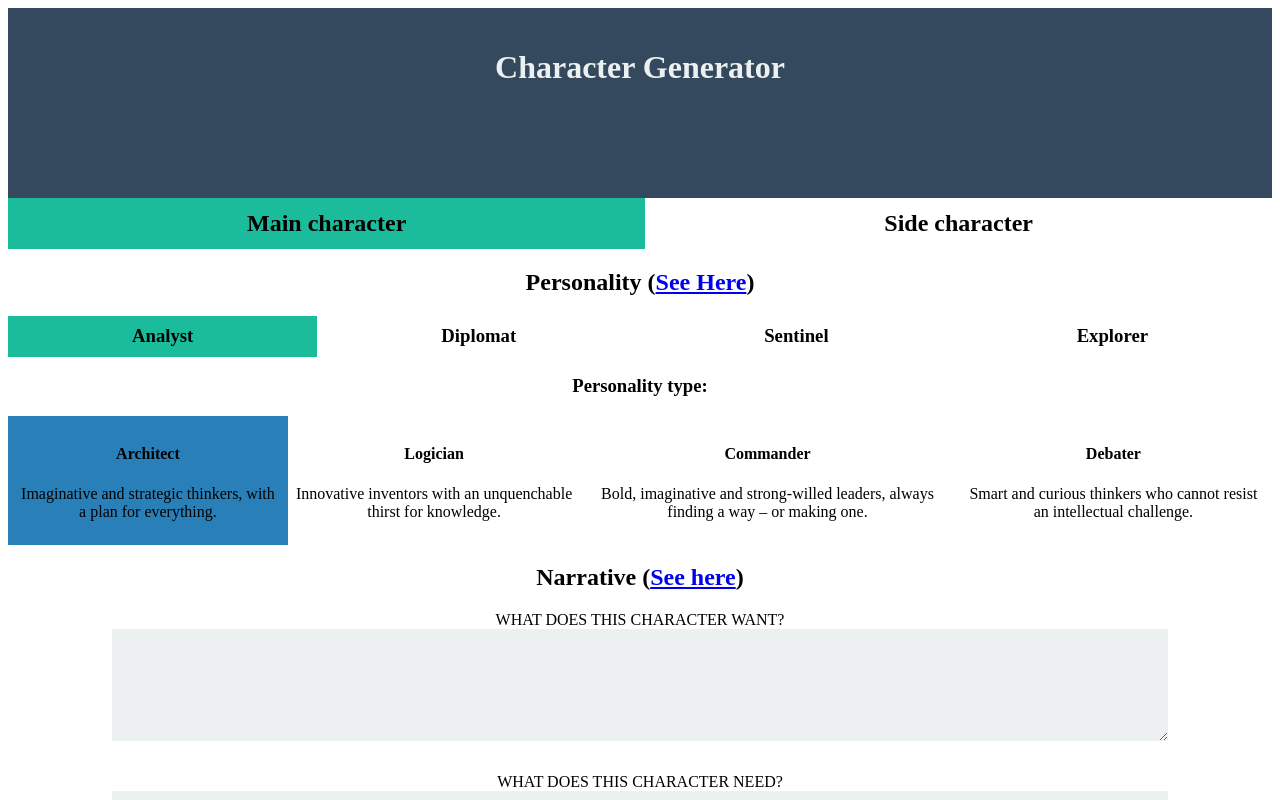
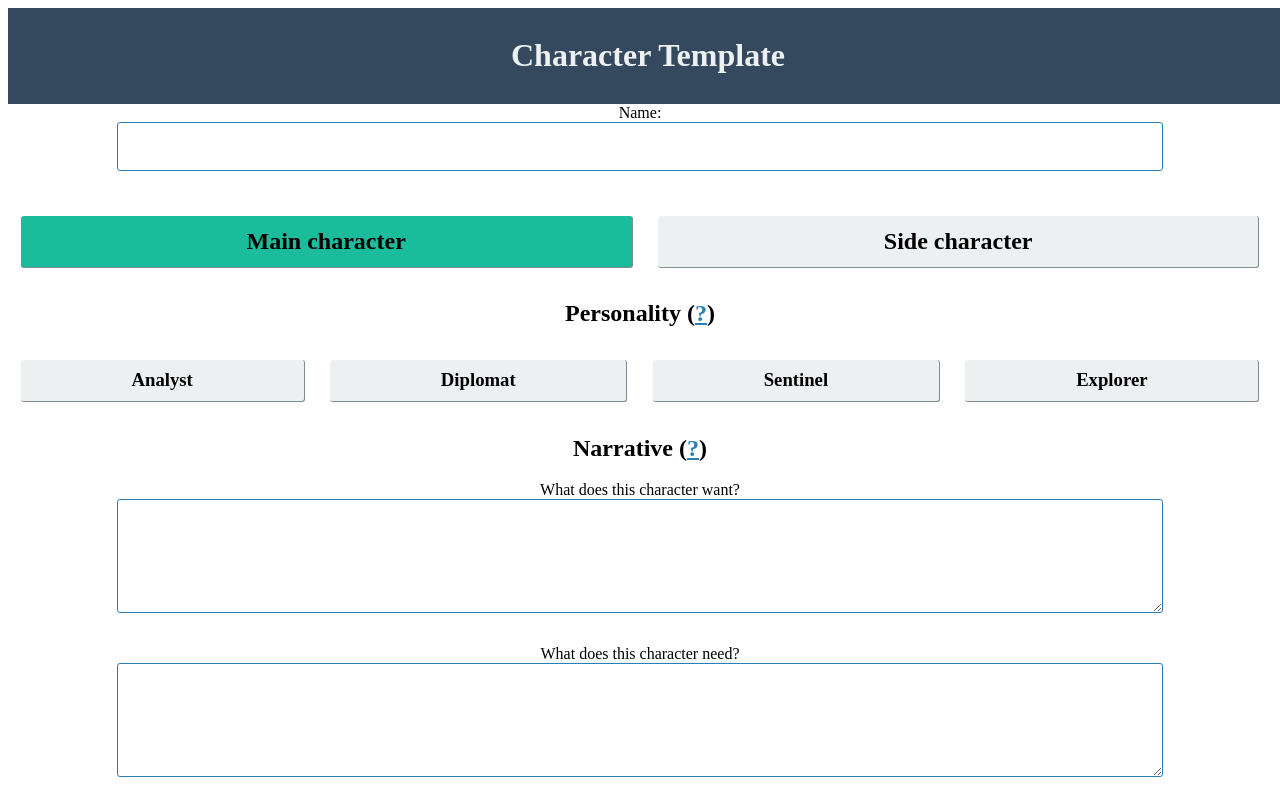
Before and after one commit to erellsworth/character-template, a React (Create React App) app: page / in a window 1280 px wide. Shown: the top 800 px of the page. Built offline with nearby package versions, Linux system fonts and the light colour scheme.

Commit message:
clean up UI and add name input

```diff
--- a/src/App.css
+++ b/src/App.css
@@ -2,24 +2,9 @@
   text-align: center;
 }
 
-.App-logo {
-  animation: App-logo-spin infinite 20s linear;
-  height: 80px;
-}
-
-.App-header {
-  background-color: #222;
-  height: 150px;
-  padding: 20px;
-  color: white;
-}
-
-.App-title {
-  font-size: 1.5em;
-}
-
-.App-intro {
-  font-size: large;
+header{
+    width: 100%;
+    padding:  1vh;
 }
 
 .flex-container{
@@ -78,14 +63,39 @@ label{
   margin: 0 auto;
 }
 
+input{
+  display: block;
+  width: 80%;
+  margin: 0 auto 4vh;
+  padding: 2vh;
+  border: 1px solid #2980b9;
+  border-radius: 3px;
+}
+
 textarea{
   display: block;
-  width: 80vw;
+  width: 80%;
   height: 10vh;
   margin: 0 auto 4vh;
   padding: 2vh;
-  border: none;
+  border: 1px solid #2980b9;
+  border-radius: 3px;
+}
+
+button,
+.button{
+  border-radius: 3px;
   background: #ecf0f1;
+  border-right:  1px solid #7f8c8d;
+  border-bottom:  1px solid #7f8c8d;
+  cursor: pointer;
+  margin: 1vw;
+  min-width: 90%;
+}
+
+button.flex-item,
+.button.flex-item{
+  min-width:  0;
 }
 
 @keyframes App-logo-spin {
--- a/src/App.js
+++ b/src/App.js
@@ -11,11 +11,10 @@ class App extends reduxComponent {
     const { store } = this.context;
     var state = store.getState();
 
-    console.log('state', state);
     return (
       <div className="App">
-        <header className="App-header asphalt">
-          <h1 className="light-grey-text">Character Generator</h1>
+        <header className="asphalt">
+          <h1 className="light-grey-text">Character Template</h1>
         </header>
         {state.characterInfo.generated &&
           <Character />
--- a/src/colors.css
+++ b/src/colors.css
@@ -1,3 +1,4 @@
+/*https://flatuicolors.com/palette/defo*/
 .turquoise{
 	background:#1abc9c;
 }
@@ -16,6 +17,7 @@
 
 .asphalt{
 	background:#34495e;
+	color:#fff;
 }
 
 .asphalt-text{
@@ -26,7 +28,8 @@
 	background:#2980b9;
 }
 
-.blue-text{
+.blue-text,
+a{
 	color:#2980b9;
 }
 
--- a/src/components/CharacterForm.jsx
+++ b/src/components/CharacterForm.jsx
@@ -1,8 +1,9 @@
 import React from 'react';
 import reduxComponent from './reduxComponent';
 import PersonalityInput from './PersonalityInput';
+import NarrativeInput from './NarrativeInput';
 
-import {importances, personalities} from '../data';
+import {importances} from '../data';
 
 const default_state = {
 	  	updateAction: 'update_character_info'
@@ -24,9 +25,12 @@ class CharacterForm extends reduxComponent {
 	    const { store } = this.context;
 	    var state = store.getState();
 		return <div>
+				<label>Name:</label>
+				<input type="text" onChange={this.updateField.bind(this, 'name')} value={state.characterInfo.name}/>
+
 				<div className="flex-container">
 		            {importances.map((importance, index)=>{
-		            	var class_name = 'flex-item';
+		            	var class_name = 'button flex-item';
 		            	if(state.characterInfo.importance === importance){
 		            		class_name += ' turquoise';
 		            	}
@@ -38,30 +42,9 @@ class CharacterForm extends reduxComponent {
 		              			</h2>
 		            })}
 	            </div>
-	            <PersonalityInput/>
+	            <PersonalityInput />
 
-				<h2>Narrative (<a href="https://birthmoviesdeath.com/2013/07/03/film-crit-hulk-man-of-steel" rel="noopener noreferrer" target="_blank">See here</a>)</h2>
-
-	            <label>WHAT DOES THIS CHARACTER WANT?</label>
-	            <textarea onChange={this.updateField.bind(this, 'want')}>{state.narrativeInfo.want}</textarea>
-
-	            <label>WHAT DOES THIS CHARACTER NEED?</label>
-	            <textarea onChange={this.updateField.bind(this, 'need')}>{state.narrativeInfo.need}</textarea>
-
-	            <label>HOW DO THOSE WANTS AND NEEDS CONFLICT WITH EACH OTHER WITHIN THE CHARACTER?</label>
-	            <textarea onChange={this.updateField.bind(this, 'internal_conflict')}>{state.narrativeInfo.internal_conflict}</textarea>
-
-	            <label>HOW DO THEY CONFLICT WITH THE OUTSIDE WORLD?</label>
-	            <textarea onChange={this.updateField.bind(this, 'external_conflict')}>{state.narrativeInfo.external_conflict}</textarea>
-
-	            <label>HOW DO THEY CONFLICT WITH OTHER CHARACTERS?</label>
-	            <textarea onChange={this.updateField.bind(this, 'character_conflict')}>{state.narrativeInfo.character_conflict}</textarea>
-
-	            <label>HOW DOES THE CHARACTER CHANGE THROUGH THOSE CONFLICTS AND HOW DOES THE RESOLUTION AFFECT THEM?</label>
-	            <textarea onChange={this.updateField.bind(this, 'resolution')}>{state.narrativeInfo.resolution}</textarea>
-
-	            <label>WHAT IMPACT DOES THAT CHANGE HAVE ON EVERYONE ELSE?</label>
-	            <textarea onChange={this.updateField.bind(this, 'impact')}>{state.narrativeInfo.impact}</textarea>
+				<NarrativeInput />
 
 	            <hr/>
 	            <button type="button" onClick={this.submitForm.bind(this)}>Go</button>
--- /dev/null
+++ b/src/components/NarrativeInput.jsx
@@ -0,0 +1,47 @@
+import React from 'react';
+import reduxComponent from './reduxComponent';
+
+import {importances, personalities} from '../data';
+
+const default_state = {
+	  	updateAction: 'update_narrative_info'
+	  }
+
+class NarrativeInput extends reduxComponent {
+	constructor(props) {
+		super(props);
+		this.state = Object.assign({}, default_state);
+	}
+
+	render(){
+	    const { store } = this.context;
+	    var state = store.getState();
+		return <div>
+	            <h2>Narrative (<a href="https://birthmoviesdeath.com/2013/07/03/film-crit-hulk-man-of-steel" rel="noopener noreferrer" target="_blank">?</a>)</h2>
+
+	            <label>What does this character want?</label>
+	            <textarea onChange={this.updateField.bind(this, 'want')}>{state.narrativeInfo.want}</textarea>
+
+	            <label>What does this character need?</label>
+	            <textarea onChange={this.updateField.bind(this, 'need')}>{state.narrativeInfo.need}</textarea>
+
+	            <label>How do those wants and needs conflict with each other within the character?</label>
+	            <textarea onChange={this.updateField.bind(this, 'internal_conflict')}>{state.narrativeInfo.internal_conflict}</textarea>
+
+	            <label>How do they conflict with the outside world?</label>
+	            <textarea onChange={this.updateField.bind(this, 'external_conflict')}>{state.narrativeInfo.external_conflict}</textarea>
+
+	            <label>How do they conflict with other characters?</label>
+	            <textarea onChange={this.updateField.bind(this, 'character_conflict')}>{state.narrativeInfo.character_conflict}</textarea>
+
+	            <label>How does the character change through those conflicts and how does the resolution affect them?</label>
+	            <textarea onChange={this.updateField.bind(this, 'resolution')}>{state.narrativeInfo.resolution}</textarea>
+
+	            <label>What impact does that change have on everyone else?</label>
+	            <textarea onChange={this.updateField.bind(this, 'impact')}>{state.narrativeInfo.impact}</textarea>
+		</div>
+	}
+
+}
+
+export default NarrativeInput;
--- a/src/components/PersonalityInput.jsx
+++ b/src/components/PersonalityInput.jsx
@@ -1,10 +1,14 @@
+/*
+#TODO: possible integration with traitify.com api
+*/
 import React from 'react';
 import reduxComponent from './reduxComponent';
 
 import {importances, personalities} from '../data';
 
 const default_state = {
-	  	updateAction: 'update_personality_info'
+	  	updateAction: 'update_personality_info',
+	  	personality_selected: false
 	  }
 
 class PersonalityInput extends reduxComponent {
@@ -13,45 +17,57 @@ class PersonalityInput extends reduxComponent {
 		this.state = Object.assign({}, default_state);
 	}
 
+	updatePersonality(field,value){
+		super.updateValue(field,value);
+		var newState = Object.assign({}, this.state, {personality_selected: true});
+		this.setState(newState);
+	}
+
 	render(){
 	    const { store } = this.context;
 	    var state = store.getState();
 		return <div>
-	            <h2>Personality (<a href="https://www.16personalities.com/personality-types" rel="noopener noreferrer" target="_blank">See Here</a>)</h2>
+	            <h2>Personality (<a href="https://www.16personalities.com/personality-types" rel="noopener noreferrer" target="_blank">?</a>)</h2>
 	            <div className="flex-container top">
 	              {personalities.map((p_type, index)=>{
-	              	var class_name = 'flex-item';
-					if(state.personalityInfo.personality === p_type.name){
+	              	var class_name = 'button flex-item';
+					if(this.state.personality_selected && state.personalityInfo.personality === p_type.name){
 						class_name += ' turquoise';
 					}
 	                return <h3
 		                	className={class_name}
-		                	onClick={this.updateValue.bind(this, 'personality', p_type.name)}
+		                	onClick={this.updatePersonality.bind(this, 'personality', p_type.name)}
 		                	key={index}>
 	                		{p_type.name}
 	                	</h3>
 	              })}
 	            </div>
+	            {this.state.personality_selected &&
+	            	<div>
 			            <h3>Personality type:</h3>
 			            <div className="flex-container top">
 			              {personalities.filter((p_type, index)=>{
 			                return p_type.name === state.personalityInfo.personality;
 			              })[0].types.map((p_type, index)=>{
-	              	var class_name = 'flex-item';
+			              	var class_name = 'button flex-item';
 							if(state.personalityInfo.personality_type === p_type.name){
 								class_name += ' blue';
 							}
 
-	               	return <div className={class_name} key={index}>
-		               		<h4
-
+			               	return <div>
+				               		<div
+				               		className={class_name}
+				               		key={index}
 				               		onClick={this.updateValue.bind(this,'personality_type', p_type.name)}>
-		                			{p_type.name}
-		                	</h4>
+					               		<h4>{p_type.name}</h4>
 					                	<p>{p_type.description}</p>
+				                	</div>
+				                	<p><a href={p_type.url} target="_blank">Read more</a></p>
 			                	</div>
 			              })}
 			            </div>
+	            	</div>
+	            }
 		</div>
 	}
 
--- a/src/reducers/characterInfo.js
+++ b/src/reducers/characterInfo.js
@@ -3,6 +3,7 @@ import {importances} from '../data';
 function characterInfo(state = {}, action){
 
 	const default_state = {
+		name: '',
 		generated: false,
 		importance: importances[0]
 	};
--- a/src/reducers/narrativeInfo.js
+++ b/src/reducers/narrativeInfo.js
@@ -4,9 +4,10 @@ function narrativeInfo(state = {}, action){
 		reset_character: function(){
 			return {};
 		},
-		set_narrative_info: function(){
-			state[action.key] = action.value;
-			return state
+		update_narrative_info: function(){
+		    var newState = {};
+		    newState[action.field] = action.value;
+			return Object.assign(state, newState);
 		}
 	}
 
```
Also changed, not shown: src/components/Character.jsx (+49 -8 lines). Lines whose indentation alone changed are shown as unchanged.
